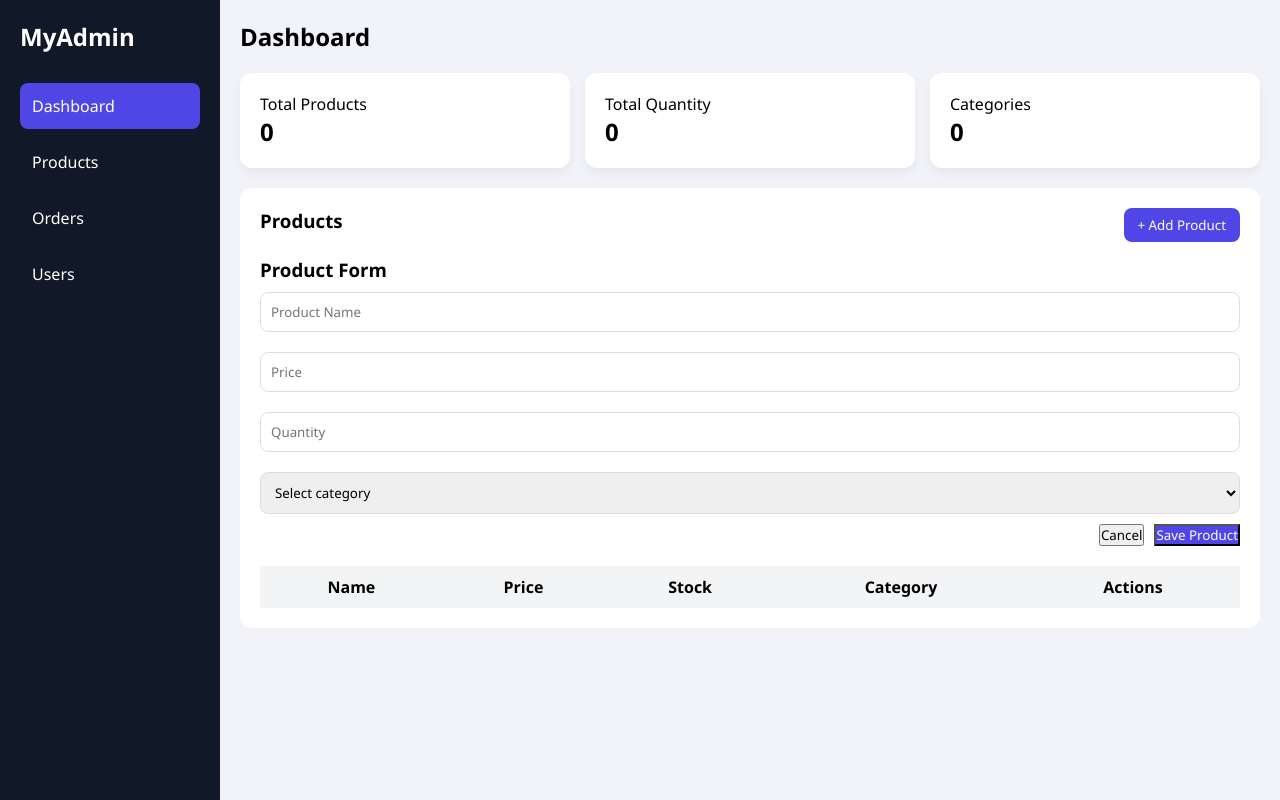
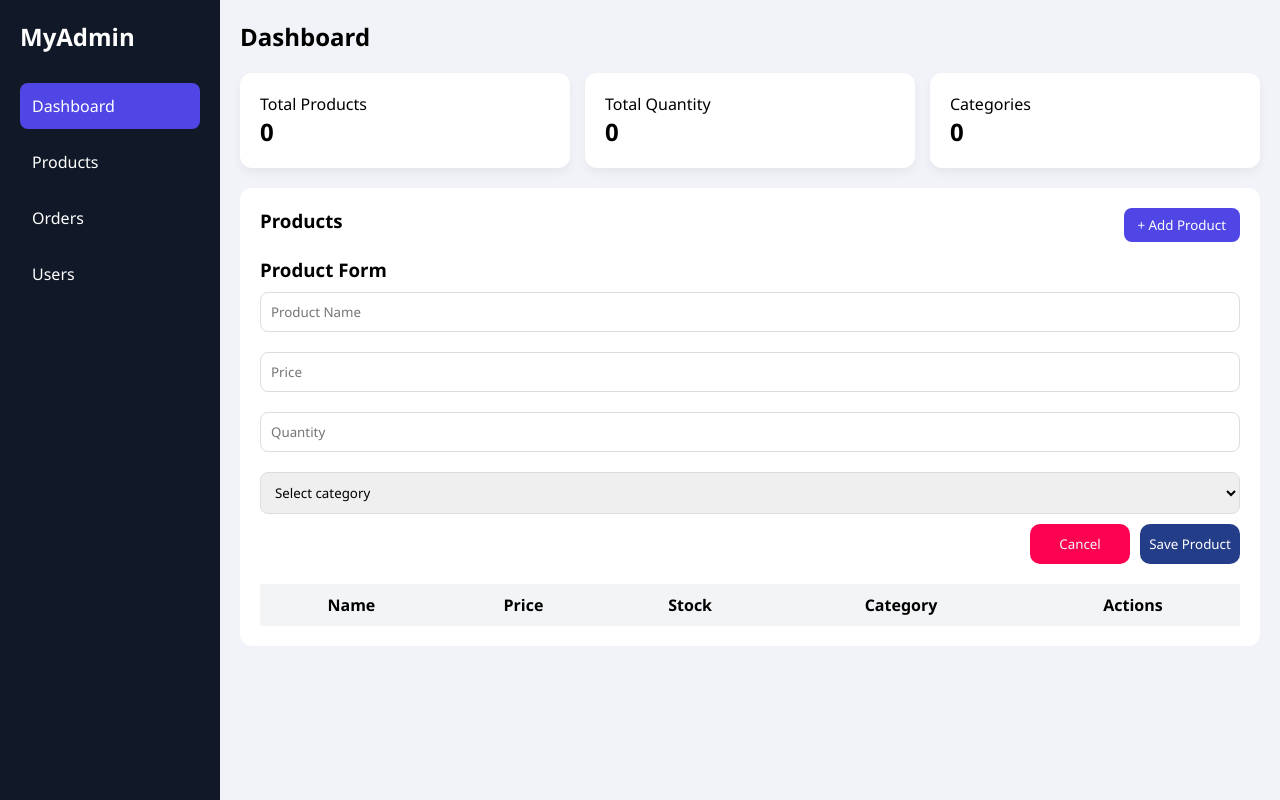
Before and after one commit to Sanji4126/SW14-GROUP03-WD-II, a plain HTML site: page index.html in a window 1280 px wide. Both pictures are taken after a click on the button "+ Add Product". Drawn offline with Linux system fonts and the light colour scheme.

Commit message:
Update index.html

```diff
--- a/index.html
+++ b/index.html
@@ -72,8 +72,8 @@
         </select>
 
         <div class="form-actions">
-          <button onclick="closeForm()">Cancel</button>
-          <button id="saveBtn" onclick="addProduct()">Save Product</button>
+          <button style="background-color: rgb(252, 2, 81);border: none; color: aliceblue; border-radius: 10px; height: 40px; width: 100px;" onclick="closeForm()">Cancel</button>
+          <button style="background-color: rgb(36, 61, 136); border: none; border-radius: 10px; height: 40px; width: 100px;" id="saveBtn" onclick="addProduct()">Save Product</button>
         </div>
       </div>
 
```
